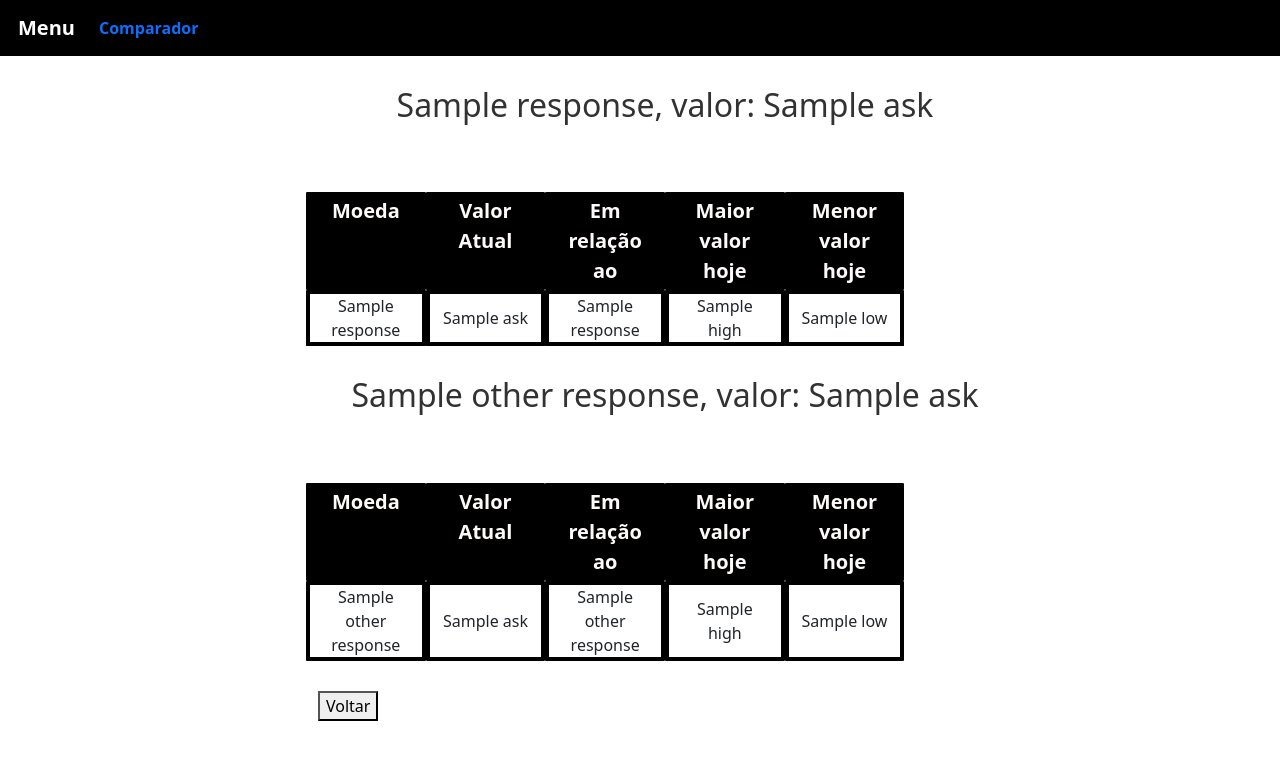
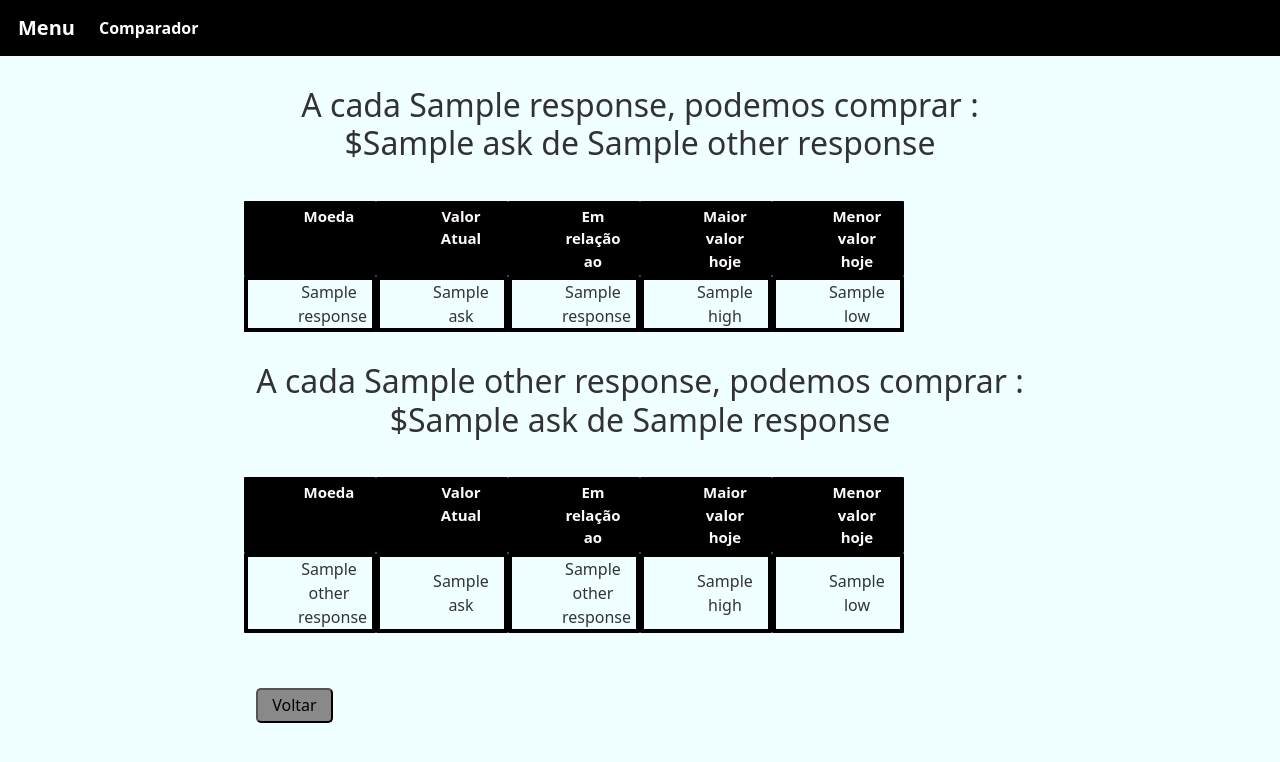
Before and after one commit to MarcianoPazinatto/CoinProject, a FastAPI app: template src/templates/basicform.html in a window 1280 px wide. Shown: the top 762 px of the page. Run offline with FastAPI, Linux system fonts and the light colour scheme; the template is opened without the code that fills it: most values are stand-ins (such as "Sample title", 1, 10 or a date in 2020); some libraries are stand-ins or nearby versions.

Commit message:
updating files

```diff
--- a/src/static/src/css/base.css
+++ b/src/static/src/css/base.css
@@ -18,37 +18,31 @@ nav, nav a, #navbar, .nav-item, .nav-link, .active{
 
 body {
 text-align: center;
-  background: #fafafa;
+  background-color: #F0FFFF;
   color: #33333a;
 
 }
 
 h1, h2, h3, h4, h5, h6 {
-text-align: center;
+  text-align: center;
   color: #323232;
 }
 
-.main-color {
-text-align: center;
-  background-color: #0e76a8 ;
-}
 
-.strike-through-td {
-text-align: center;
-    text-decoration: line-through;
-}
+
 
 #resposta{
-  padding-left:50px;
-  margin: auto;
-  width: 60%;
+    #F0FFFF
+      padding-left:50px;
+      margin: auto;
+      width: 60%;
 }
 
 .col-2{
     padding-left:50px;
     color: #fffafa;
     background: #000000;
-    font-size: 20px;
+    font-size: 15px;
     text-align: center;
     border: 4px solid #000000;
     border-radius: 1%;
@@ -80,24 +74,24 @@ text-align: center;
     border-radius: 10px;
 }
 
-.select_coin{
-    padding:50px;
-    align-content: center;
-    text-align: center;
-    color: red;
-}
+
 
 #titulo{
     padding-top: 100px;
 }
 
-#a button {
-	background: #B9DFFF;
-	color: #fff;
-	border: 1px solid #eee;
-	border-radius: 20px;
-	box-shadow: 5px 5px 5px #eee;
-	text-shadow: none;
+
+#button-voltar {
+    float: left;
+    width: min(5%);
+    width: max(10%);
+    margin-right: 2%;
+    height: 35px;
+    background-color: rgb(138, 137, 137);
+    text-align: center;
+    margin-top: 25px;
+    border-radius: 5px;
+
 }
 
 .row{
--- a/src/templates/basicform.html
+++ b/src/templates/basicform.html
@@ -4,9 +4,7 @@
 <html lang="en">
 <head>
     <link rel="stylesheet" type="text/css" href="{{ url_for('static', path='src/css/base.css')}}">
-     <script src="https://cdn.jsdelivr.net/npm/@popperjs/core@2.10.2/dist/umd/popper.min.js" integrity="sha384-7+zCNj/IqJ95wo16oMtfsKbZ9ccEh31eOz1HGyDuCQ6wgnyJNSYdrPa03rtR1zdB" crossorigin="anonymous"></script>
-    <script src="https://cdn.jsdelivr.net/npm/bootstrap@5.1.3/dist/js/bootstrap.min.js" integrity="sha384-QJHtvGhmr9XOIpI6YVutG+2QOK9T+ZnN4kzFN1RtK3zEFEIsxhlmWl5/YESvpZ13" crossorigin="anonymous"></script>
-    <link href="https://cdn.jsdelivr.net/npm/bootstrap@5.1.3/dist/css/bootstrap.min.css" rel="stylesheet" integrity="sha384-1BmE4kWBq78iYhFldvKuhfTAU6auU8tT94WrHftjDbrCEXSU1oBoqyl2QvZ6jIW3" crossorigin="anonymous">
+
     <meta charset="UTF-8">
 </head>
 <body>
@@ -14,10 +12,10 @@
 
         <div class="container">
 
-        <h2><span> {{ response.current_name }}, valor: {{ response.ask }}</span></h2>
+        <h2><span> A cada {{ response.current_name }}, podemos comprar : ${{ response.ask }} de {{ other_response.current_name }}</span></h2>
 
         </div>
-            <div class="container">
+            <div class="container1">
                   <div class="row">
                     <div class="col-2 col-sm-2">Moeda</div>
                     <div class="col-2 col-sm-2">Valor Atual</div>
@@ -36,9 +34,9 @@
 
             </div>
 
-            <h2><span> {{ other_response.current_name }}, valor: {{ other_response.ask }}</span></h2>
+            <h2><span> A cada {{ other_response.current_name }}, podemos comprar : ${{ other_response.ask }} de {{ response.current_name }}</span></h2>
             </div>
-            <div class="container">
+            <div class="container2">
                   <div class="row">
                     <div class="col-2 col-sm-2">Moeda</div>
                     <div class="col-2 col-sm-2">Valor Atual</div>
@@ -56,7 +54,7 @@
                     <div class="col-3 col-sm-2">{{ other_response.low }}</div>
 
             </div>
-                <a id="button-voltar" href="/coin_comparator"><button>Voltar</button></a>
+            <a href="/coin_comparator"><button id="button-voltar"  >Voltar</button></a>
         </div>
 
     </div>
--- a/src/templates/coin_comparator.html
+++ b/src/templates/coin_comparator.html
@@ -17,6 +17,7 @@
                         <option value="BRL">Real</option>
                         <option value="USD">Dolar</option>
                         <option value="EUR">Euro</option>
+                        <option value="ARS">Peso Argentino</option>
                 </select>
 
                 <label for="coins_two">Choose a coin:</label>
@@ -24,6 +25,7 @@
                     <option value="BRL">Real</option>
                     <option value="USD">Dolar</option>
                     <option value="EUR">Euro</option>
+                    <option value="ARS">Peso Argentino</option>
                 </select>
 
                 <input type="submit" name="submit"/>
```
